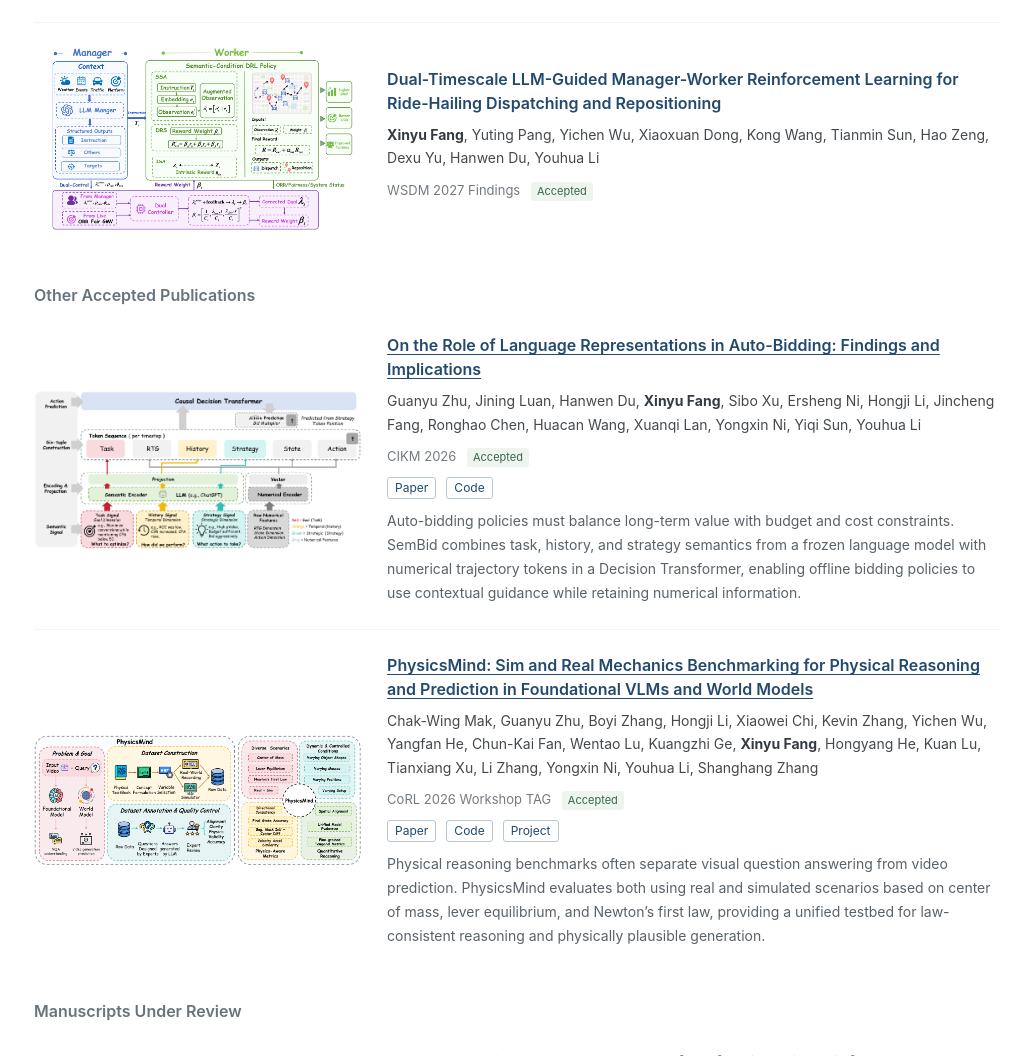
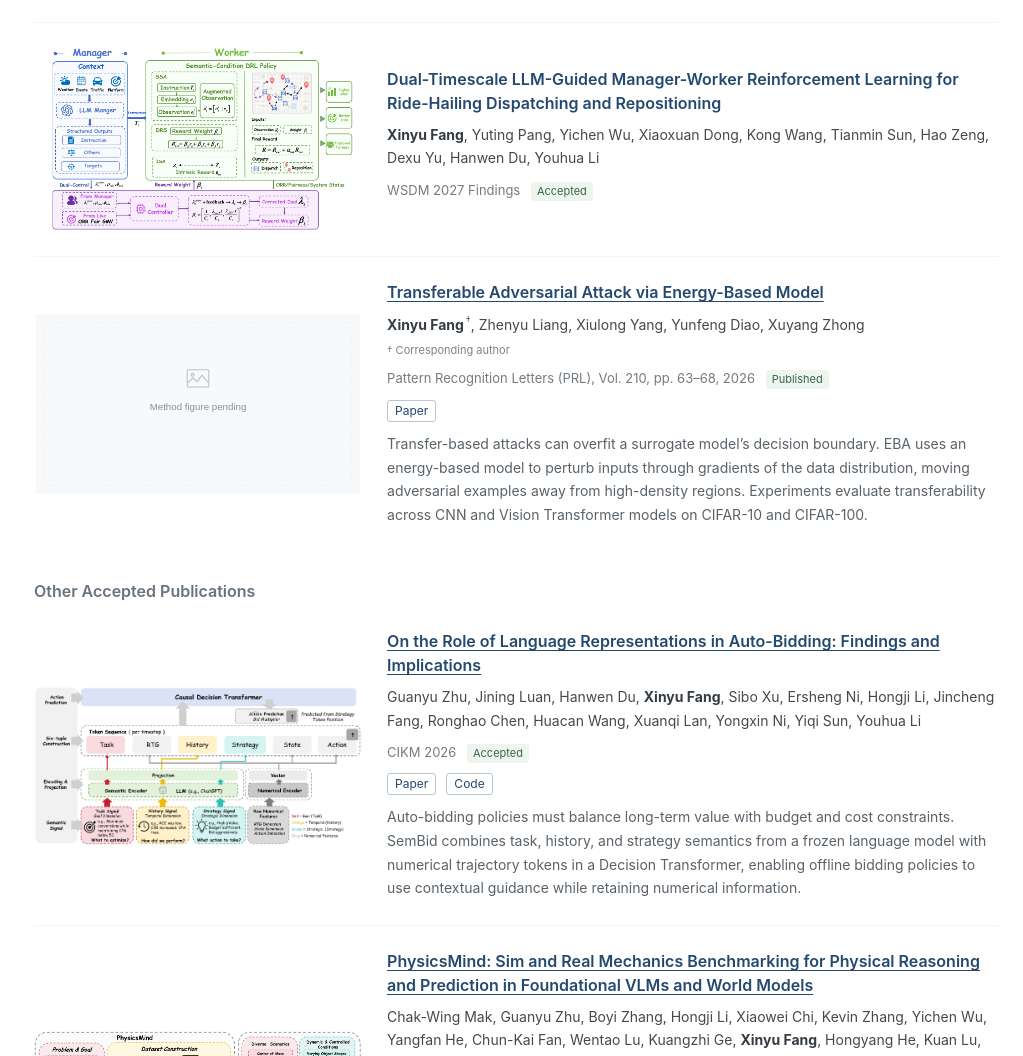
Before and after one commit to 1-fang/1-fang.github.io, a plain HTML site: page index.html in a window 1280 px wide. Shown: the part 735-1791 px from the top of the page, without its empty margins (257-1280 px from the left). Drawn offline with Linux system fonts and the light colour scheme.

Commit message:
Add PRL EBA publication with corresponding-author marker

```diff
--- a/assets/main.js
+++ b/assets/main.js
@@ -24,7 +24,10 @@
   document.getElementById("about-me").innerHTML = p.about.map(t => `<p>${esc(t)}</p>`).join("") + (p.announcement ? `<p class="announcement">${esc(p.announcement)}</p>` : "") + '<p class="template-note">个人简介、联系方式、动态、学术服务与经历暂为占位。</p>';
   const timeline = items => items.map(i => `<li><span class="date">${esc(i.date)}</span>${esc(i.text)}</li>`).join("");
   document.getElementById("news-list").innerHTML = timeline(p.news);
-  const authors = names => names.map(name => name === p.name ? `<strong>${esc(name)}</strong>` : esc(name)).join(", ");
+  const authors = (names, corresponding = []) => names.map(name => {
+    const label = name === p.name ? `<strong>${esc(name)}</strong>` : esc(name);
+    return label + (corresponding.includes(name) ? '<sup class="corresponding-mark" title="Corresponding author">†</sup>' : "");
+  }).join(", ");
   const groups = [...new Set(p.publications.map(item => item.group))];
   document.getElementById("publication-list").innerHTML = groups.map(group => `
     <div class="publication-group"><h3 class="publication-group-title">${esc(group)}</h3>
@@ -33,8 +36,9 @@
       const links = [["Paper",item.paper],["Code",item.code],["Project",item.project]].filter(([,url]) => safeUrl(url));
       return `<article class="publication" id="${esc(item.slug)}">
         <div class="publication-visual">${figure}</div>
-        <div class="publication-content"><h4 class="pub-title">${external(item.paper || item.project,item.title)}</h4><p class="authors">${authors(item.authors)}</p>
-        <p class="venue">${esc(item.venue)} <span class="publication-status ${item.status === "Accepted" ? "accepted" : "under-review"}">${esc(item.status)}</span></p>
+        <div class="publication-content"><h4 class="pub-title">${external(item.paper || item.project,item.title)}</h4><p class="authors">${authors(item.authors,item.correspondingAuthors)}</p>
+        ${item.correspondingAuthors?.length ? '<p class="author-note">† Corresponding author</p>' : ""}
+        <p class="venue">${esc(item.venue)} <span class="publication-status ${item.status === "Under Review" ? "under-review" : "accepted"}">${esc(item.status)}</span></p>
         ${links.length ? `<div class="pub-links">${links.map(([label,url]) => external(url,label)).join("")}</div>` : ""}
         ${item.description ? `<p class="pub-desc">${esc(item.description)}</p>` : ""}</div></article>`;
     }).join("")}</div>`).join("");
--- a/index.html
+++ b/index.html
@@ -7,9 +7,9 @@
   <meta name="color-scheme" content="light">
   <title>Xinyu Fang - Homepage</title>
   <link rel="icon" href="assets/avatar.svg" type="image/svg+xml">
-  <link rel="stylesheet" href="assets/style.css?v=20261114-inlinefigures">
-  <script src="profile.js?v=20261114-finalfigures" defer></script>
-  <script src="assets/main.js?v=20261114-inlinefigures" defer></script>
+  <link rel="stylesheet" href="assets/style.css?v=20261114-eba">
+  <script src="profile.js?v=20261114-eba" defer></script>
+  <script src="assets/main.js?v=20261114-eba" defer></script>
 </head>
 <body>
   <a class="skip-link" href="#about-me">跳到正文</a>
--- a/profile.js
+++ b/profile.js
@@ -78,6 +78,32 @@ window.PROFILE = {
       "imagePending": false,
       "imageAlt": "Dual-Timescale framework: LLM manager, semantic-conditioned worker and dual controller",
       "paper": "",
+      "code": "",
+      "project": ""
+    },
+    {
+      "slug": "eba-transferable-adversarial-attack",
+      "title": "Transferable Adversarial Attack via Energy-Based Model",
+      "authors": [
+        "Xinyu Fang",
+        "Zhenyu Liang",
+        "Xiulong Yang",
+        "Yunfeng Diao",
+        "Xuyang Zhong"
+      ],
+      "correspondingAuthors": [
+        "Xinyu Fang"
+      ],
+      "venue": "Pattern Recognition Letters (PRL), Vol. 210, pp. 63–68, 2026",
+      "status": "Published",
+      "group": "First-Author Publications",
+      "description": "Transfer-based attacks can overfit a surrogate model’s decision boundary. EBA uses an energy-based model to perturb inputs through gradients of the data distribution, moving adversarial examples away from high-density regions. Experiments evaluate transferability across CNN and Vision Transformer models on CIFAR-10 and CIFAR-100.",
+      "image": "assets/publications/method-pending.svg",
+      "imageWidth": 900,
+      "imageHeight": 500,
+      "imagePending": true,
+      "imageAlt": "EBA — method figure pending",
+      "paper": "https://doi.org/10.1016/j.patrec.2026.09.032",
       "code": "",
       "project": ""
     },
```
Also changed, not shown: assets/style.css, 2 other files.
